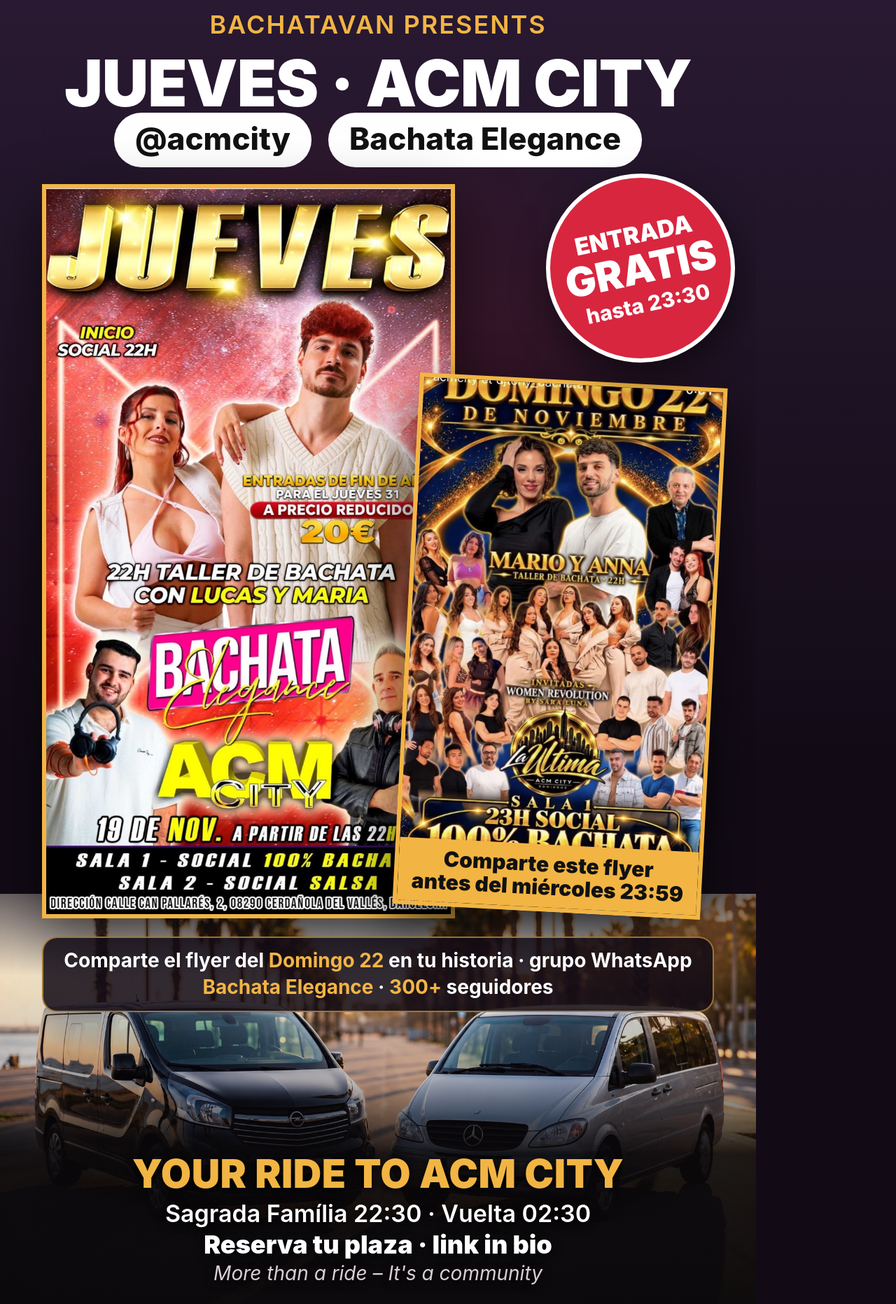
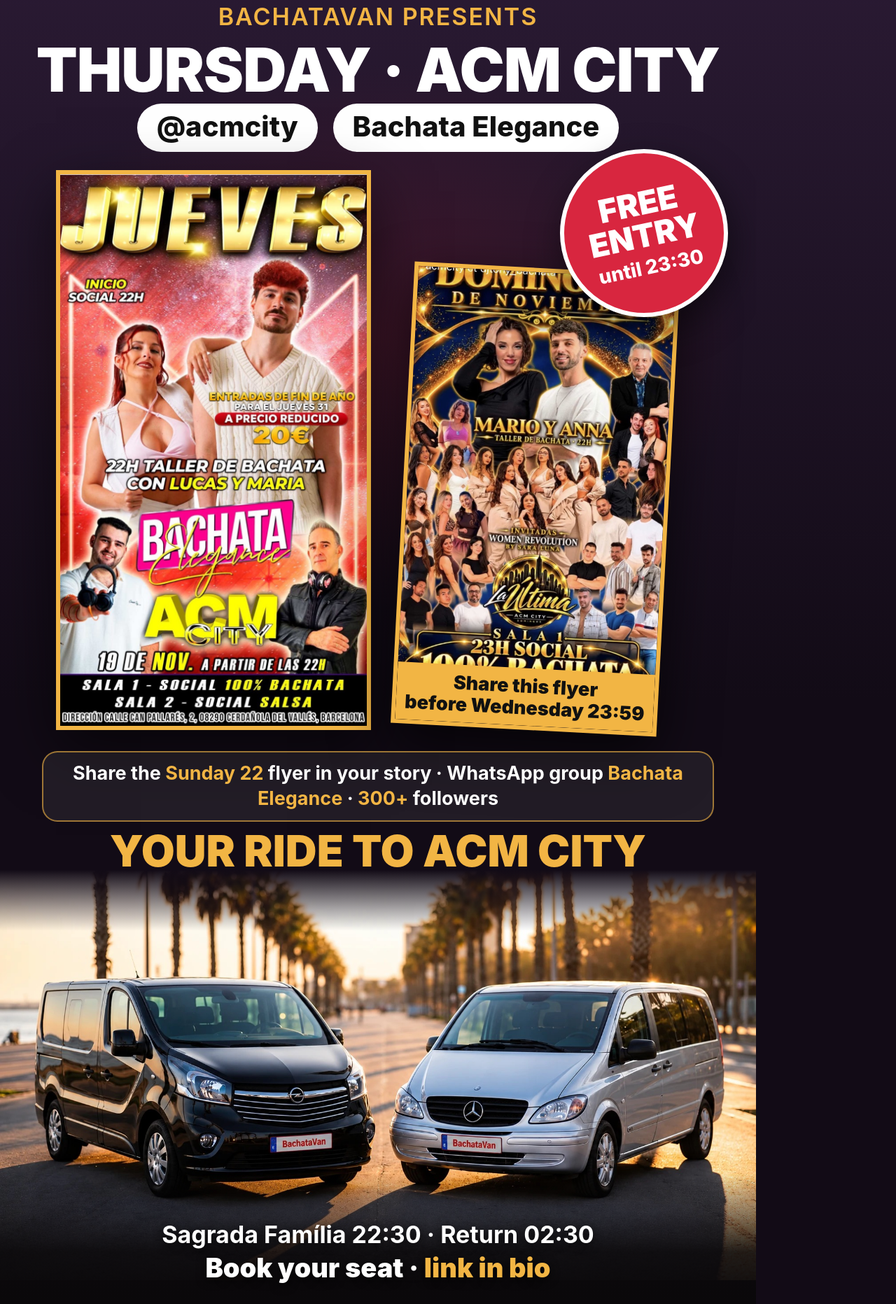
Before and after one commit to boulboul1040-lang/bachatavan-finances, a plain HTML site: page flyers/2026-11-19-acm-free-entry/flyer-v2.html in a window 1280 px wide. Shown: the part 57-1920 px from the top of the page at 70% size. Drawn offline with Linux system fonts and the light colour scheme.

Commit message:
Story ACM 19/11 v2 : en anglais, vans mis en avant
Co-Authored-By: Claude Opus 5.5 <noreply@anthropic.com>
Claude-Session: https://claude.ai/code/session_01NsQrkbqjcrN4n2gTAGkMgN

```diff
--- a/flyers/2026-11-19-acm-free-entry/flyer-v2.html
+++ b/flyers/2026-11-19-acm-free-entry/flyer-v2.html
@@ -1,49 +1,47 @@
 <!doctype html>
-<html lang="es"><head><meta charset="utf-8"><title>BachataVan × ACM · Jueves 19</title>
+<html lang="en"><head><meta charset="utf-8"><title>BachataVan × ACM · Thursday 19</title>
 <style>
   :root { --bg1: #2A1A33; --bg2: #120B16; --gold: #F2B544; --white: #FFFFFF; --red: #D8263F; }
   * { margin: 0; padding: 0; box-sizing: border-box; }
   html, body { width: 1080px; height: 1920px; overflow: hidden; }
-  body { position: relative; font-family: "Inter", sans-serif; color: var(--white); background: linear-gradient(180deg, var(--bg1) 0%, var(--bg2) 60%); }
-  .glow { position: absolute; inset: 0; background: radial-gradient(800px 600px at 50% 30%, rgba(216,38,63,.18), transparent 65%); }
-  .presents { position: absolute; top: 70px; left: 0; right: 0; text-align: center; font-weight: 600; font-size: 36px; letter-spacing: 2px; color: var(--gold); }
-  h1 { position: absolute; top: 120px; left: 0; right: 0; text-align: center; font-weight: 900; font-size: 92px; letter-spacing: -1px; white-space: nowrap; }
-  .pills { position: absolute; top: 218px; left: 0; right: 0; display: flex; justify-content: center; gap: 24px; }
-  .pills span { background: var(--white); color: #111; font-weight: 800; font-size: 44px; padding: 10px 30px 14px; border-radius: 999px; }
-  .main { position: absolute; left: 60px; top: 320px; width: 590px; height: 1049px; border: 6px solid var(--gold); overflow: hidden; box-shadow: 0 30px 80px rgba(0,0,0,.6); }
+  body { position: relative; font-family: "Inter", sans-serif; color: var(--white); background: linear-gradient(180deg, var(--bg1) 0%, var(--bg2) 55%); }
+  .glow { position: absolute; inset: 0; background: radial-gradient(800px 600px at 50% 28%, rgba(216,38,63,.18), transparent 65%); }
+  .presents { position: absolute; top: 60px; left: 0; right: 0; text-align: center; font-weight: 600; font-size: 34px; letter-spacing: 2px; color: var(--gold); }
+  h1 { position: absolute; top: 105px; left: 0; right: 0; text-align: center; font-weight: 900; font-size: 86px; letter-spacing: -1px; white-space: nowrap; }
+  .pills { position: absolute; top: 205px; left: 0; right: 0; display: flex; justify-content: center; gap: 22px; }
+  .pills span { background: var(--white); color: #111; font-weight: 800; font-size: 40px; padding: 8px 28px 12px; border-radius: 999px; }
+  .main { position: absolute; left: 80px; top: 300px; width: 450px; height: 800px; border: 6px solid var(--gold); overflow: hidden; box-shadow: 0 30px 80px rgba(0,0,0,.6); }
   .main img { width: 100%; height: 100%; object-fit: cover; display: block; }
-  .second { position: absolute; left: 580px; top: 600px; width: 440px; height: 760px; border: 6px solid var(--gold); overflow: hidden; transform: rotate(3deg); box-shadow: 0 30px 80px rgba(0,0,0,.7); }
+  .second { position: absolute; left: 575px; top: 440px; width: 380px; height: 660px; border: 6px solid var(--gold); overflow: hidden; transform: rotate(3deg); box-shadow: 0 30px 80px rgba(0,0,0,.7); }
   .second img { width: 100%; height: 100%; object-fit: cover; object-position: center top; display: block; }
-  .second .tag { position: absolute; left: 0; right: 0; bottom: 0; background: var(--gold); color: #111; font-weight: 900; font-size: 30px; text-align: center; padding: 12px 6px; line-height: 1.1; }
-  .badge { position: absolute; left: 780px; top: 305px; width: 270px; height: 270px; border-radius: 50%; background: var(--red); border: 6px solid var(--white); display: flex; flex-direction: column; align-items: center; justify-content: center; text-align: center; transform: rotate(-12deg); box-shadow: 0 20px 50px rgba(0,0,0,.5); z-index: 5; }
-  .badge small { font-weight: 900; font-size: 34px; }
-  .badge b { font-weight: 900; font-size: 58px; line-height: 1; }
-  .badge em { font-style: normal; font-weight: 800; font-size: 30px; margin-top: 4px; }
-  .cond { position: absolute; left: 60px; right: 60px; top: 1395px; text-align: center; font-size: 28px; font-weight: 700; color: #FFFFFF; line-height: 1.35; background: rgba(18,11,22,.85); border: 2px solid rgba(242,181,68,.6); border-radius: 22px; padding: 14px 20px; z-index: 4; }
+  .second .tag { position: absolute; left: 0; right: 0; bottom: 0; background: var(--gold); color: #111; font-weight: 900; font-size: 27px; text-align: center; padding: 10px 6px; line-height: 1.15; }
+  .badge { position: absolute; left: 800px; top: 270px; width: 240px; height: 240px; border-radius: 50%; background: var(--red); border: 6px solid var(--white); display: flex; flex-direction: column; align-items: center; justify-content: center; text-align: center; transform: rotate(-12deg); box-shadow: 0 20px 50px rgba(0,0,0,.5); z-index: 5; }
+  .badge small, .badge b { font-weight: 900; font-size: 46px; line-height: 1; }
+  .badge em { font-style: normal; font-weight: 800; font-size: 28px; margin-top: 6px; }
+  .cond { position: absolute; left: 60px; right: 60px; top: 1130px; text-align: center; font-size: 27px; font-weight: 700; line-height: 1.35; background: rgba(255,255,255,.07); border: 2px solid rgba(242,181,68,.6); border-radius: 22px; padding: 12px 18px; }
   .cond b { color: var(--gold); }
-  .vans { position: absolute; left: 0; right: 0; top: 1250px; height: 670px; overflow: hidden; z-index: -1; }
-  .vans img { position: absolute; left: 0; bottom: 0; width: 1080px; height: 586px; object-fit: cover; }
-  .vans .shade { position: absolute; inset: 0; background: linear-gradient(180deg, var(--bg2) 0%, rgba(18,11,22,.05) 30%, rgba(18,11,22,.25) 52%, rgba(10,8,10,.92) 68%, rgba(10,8,10,.98) 100%); }
-  .bottom { position: absolute; left: 0; right: 0; top: 1700px; text-align: center; text-shadow: 0 3px 14px rgba(0,0,0,.9); }
-  .bottom .t { font-weight: 900; font-size: 56px; color: var(--gold); letter-spacing: .5px; }
-  .bottom .l { font-weight: 600; font-size: 34px; margin-top: 2px; }
-  .bottom .b { font-weight: 900; font-size: 36px; margin-top: 2px; }
-  .bottom .s { font-style: italic; font-size: 28px; color: #D9CFD8; margin-top: 2px; }
+  .ride { position: absolute; left: 0; right: 0; top: 1235px; text-align: center; font-weight: 900; font-size: 62px; color: var(--gold); z-index: 3; }
+  .vans { position: absolute; left: 0; right: 0; top: 1300px; height: 620px; overflow: hidden; }
+  .vans img { position: absolute; left: 0; top: 0; width: 1080px; height: 586px; object-fit: cover; }
+  .vans .shade { position: absolute; inset: 0; background: linear-gradient(180deg, var(--bg2) 0%, rgba(18,11,22,0) 14%, rgba(18,11,22,0) 70%, rgba(10,8,10,.9) 88%, #0A080A 100%); }
+  .bottom { position: absolute; left: 0; right: 0; top: 1800px; text-align: center; text-shadow: 0 3px 14px rgba(0,0,0,.9); }
+  .bottom .l { font-weight: 700; font-size: 34px; }
+  .bottom .b { font-weight: 900; font-size: 38px; margin-top: 4px; }
+  .bottom .b span { color: var(--gold); }
 </style></head>
 <body>
   <div class="glow"></div>
-  <div class="vans"><img src="vans.jpg" alt=""><div class="shade"></div></div>
   <div class="presents">BACHATAVAN PRESENTS</div>
-  <h1>JUEVES · ACM CITY</h1>
+  <h1>THURSDAY · ACM CITY</h1>
   <div class="pills"><span>@acmcity</span><span>Bachata Elegance</span></div>
-  <div class="main"><img src="jueves.jpg" alt="Jueves 19 ACM City"></div>
-  <div class="second"><img src="share-domingo.jpg" alt="Domingo 22 La Última"><div class="tag">Comparte este flyer<br>antes del miércoles 23:59</div></div>
-  <div class="badge"><small>ENTRADA</small><b>GRATIS</b><em>hasta 23:30</em></div>
-  <div class="cond">Comparte el flyer del <b>Domingo 22</b> en tu historia · grupo WhatsApp <b>Bachata Elegance</b> · <b>300+</b> seguidores</div>
+  <div class="main"><img src="jueves.jpg" alt="Thursday 19 ACM City"></div>
+  <div class="second"><img src="share-domingo.jpg" alt="Sunday 22 La Última"><div class="tag">Share this flyer<br>before Wednesday 23:59</div></div>
+  <div class="badge"><small>FREE</small><b>ENTRY</b><em>until 23:30</em></div>
+  <div class="cond">Share the <b>Sunday 22</b> flyer in your story · WhatsApp group <b>Bachata Elegance</b> · <b>300+</b> followers</div>
+  <div class="ride">YOUR RIDE TO ACM CITY</div>
+  <div class="vans"><img src="vans.jpg" alt="The two BachataVan vans"><div class="shade"></div></div>
   <div class="bottom">
-    <div class="t">YOUR RIDE TO ACM CITY</div>
-    <div class="l">Sagrada Família 22:30 · Vuelta 02:30</div>
-    <div class="b">Reserva tu plaza · link in bio</div>
-    <div class="s">More than a ride – It's a community</div>
+    <div class="l">Sagrada Família 22:30 · Return 02:30</div>
+    <div class="b">Book your seat · <span>link in bio</span></div>
   </div>
 </body></html>
```
Also changed, not shown: 1 other file.
